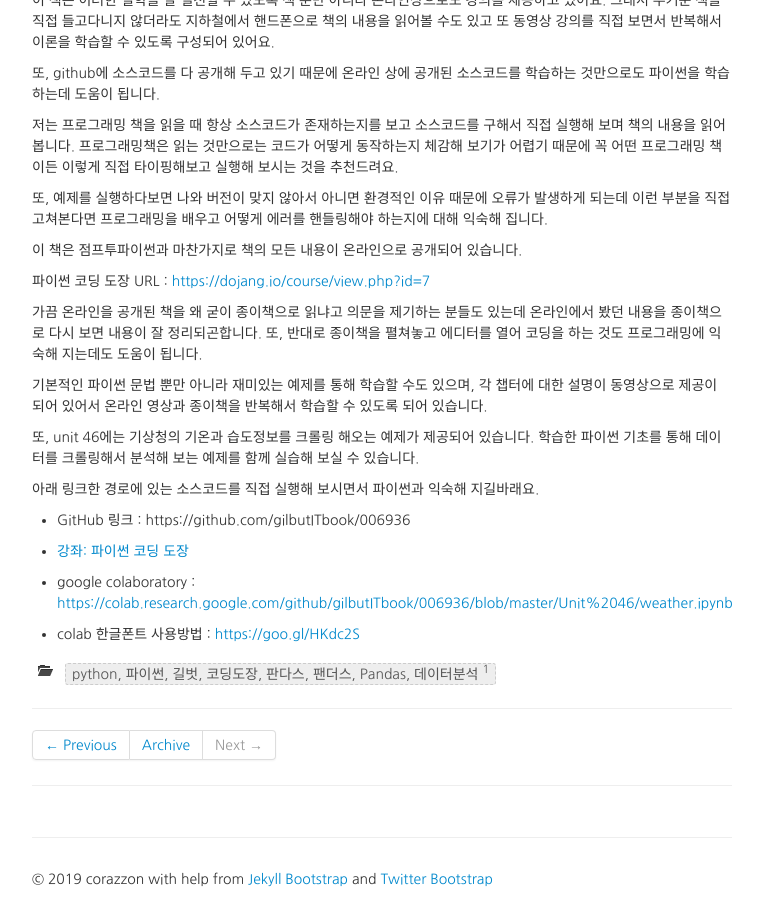
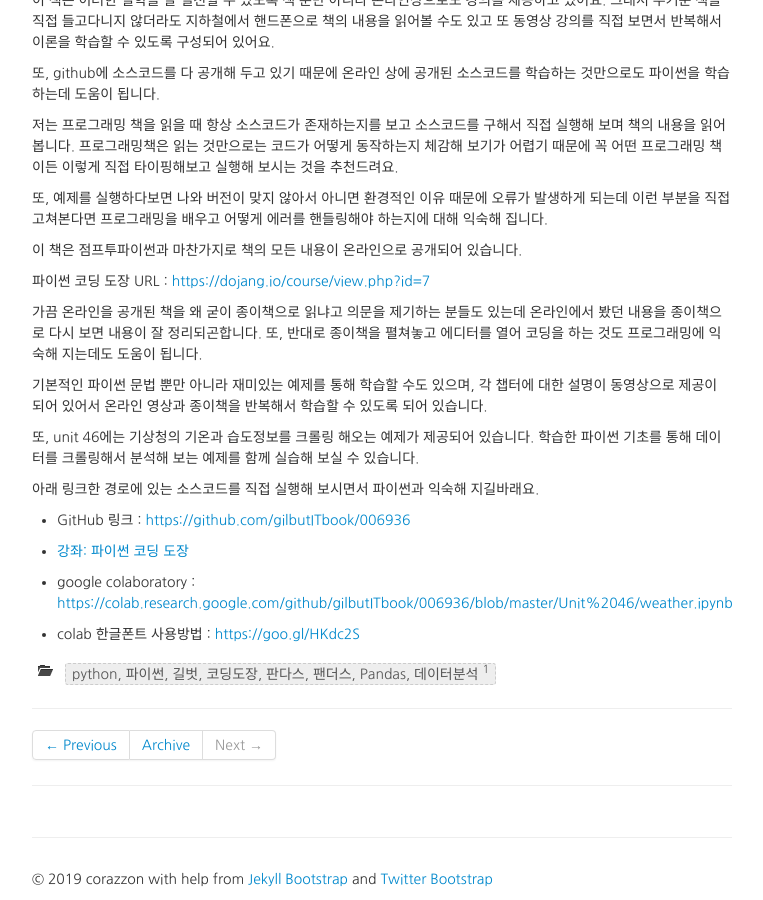
Before and after one commit to corazzon/corazzon.github.com, a Jekyll site: the page built from _posts/2019-07-18-python-coding-dojang.md, in a window 1280 px wide and 900 px high, scrolled down 708 px. Shown: the whole window, without its empty margins (258-1021 px from the left). Built offline with Jekyll 4.4.1, drawn with Linux system fonts in a browser that asks for light colours; nearby versions of some CDN libraries; some of the changed text lies outside the part shown.

```diff
--- a/_posts/2019-07-18-python-coding-dojang.md
+++ b/_posts/2019-07-18-python-coding-dojang.md
@@ -1,6 +1,6 @@
 ---
 layout: post
-title: "[도서 리뷰] 파이썬 코딩도장"
+title: "[도서 리뷰] 파이썬 코딩 도장"
 tagline: "이 리뷰는 길벗출판사의 리뷰 이벤트를 통해 책을 제공받아 작성했습니다. "
 description: "파이썬 코딩 도장"
 category: python, 파이썬, 길벗, 코딩도장, 판다스, 팬더스, Pandas, 데이터분석
@@ -41,7 +41,7 @@ category: python, 파이썬, 길벗, 코딩도장, 판다스, 팬더스, Pandas,
 아래 링크한 경로에 있는 소스코드를 직접 실행해 보시면서 파이썬과 익숙해 지길바래요.
 
 
-* GitHub 링크 : https://github.com/gilbutITbook/006936
+* GitHub 링크 : [https://github.com/gilbutITbook/006936](https://github.com/gilbutITbook/006936)
 
 * [강좌: 파이썬 코딩 도장](https://dojang.io/course/view.php?id=7)
 
```
